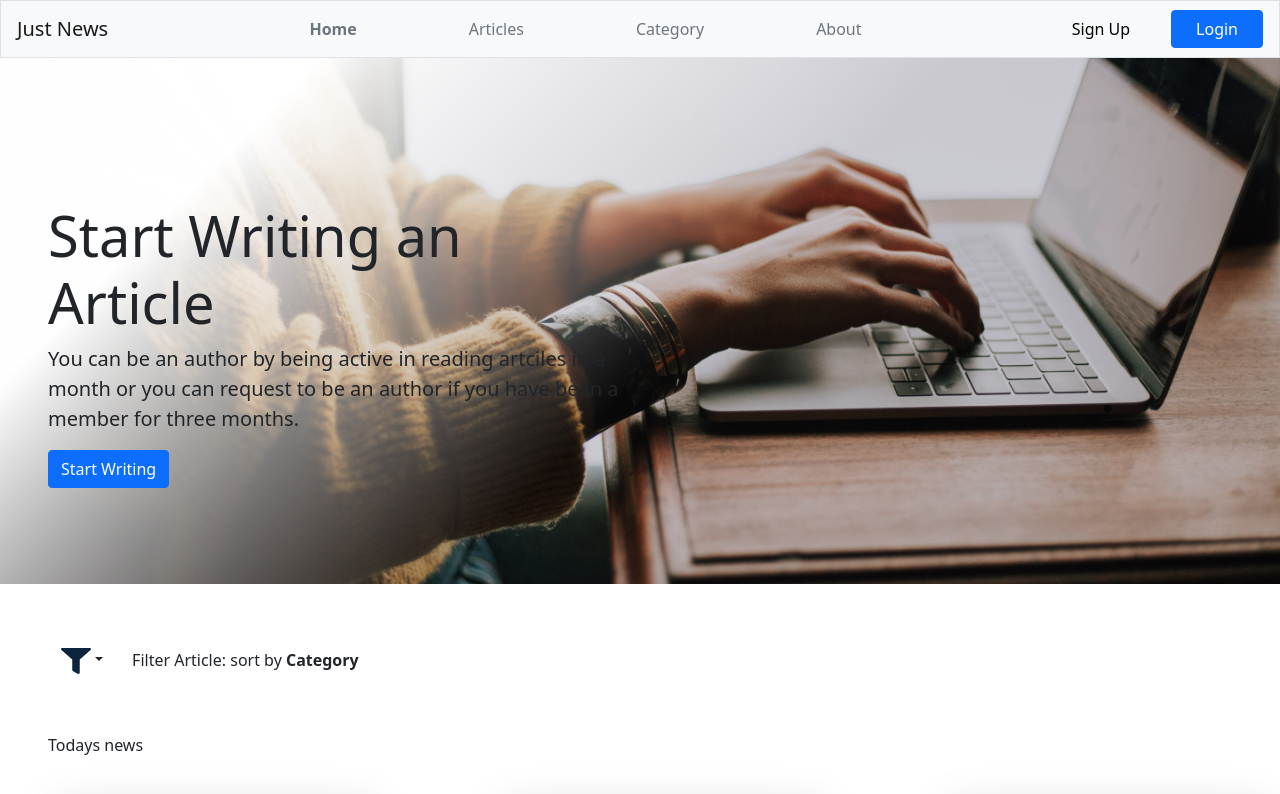
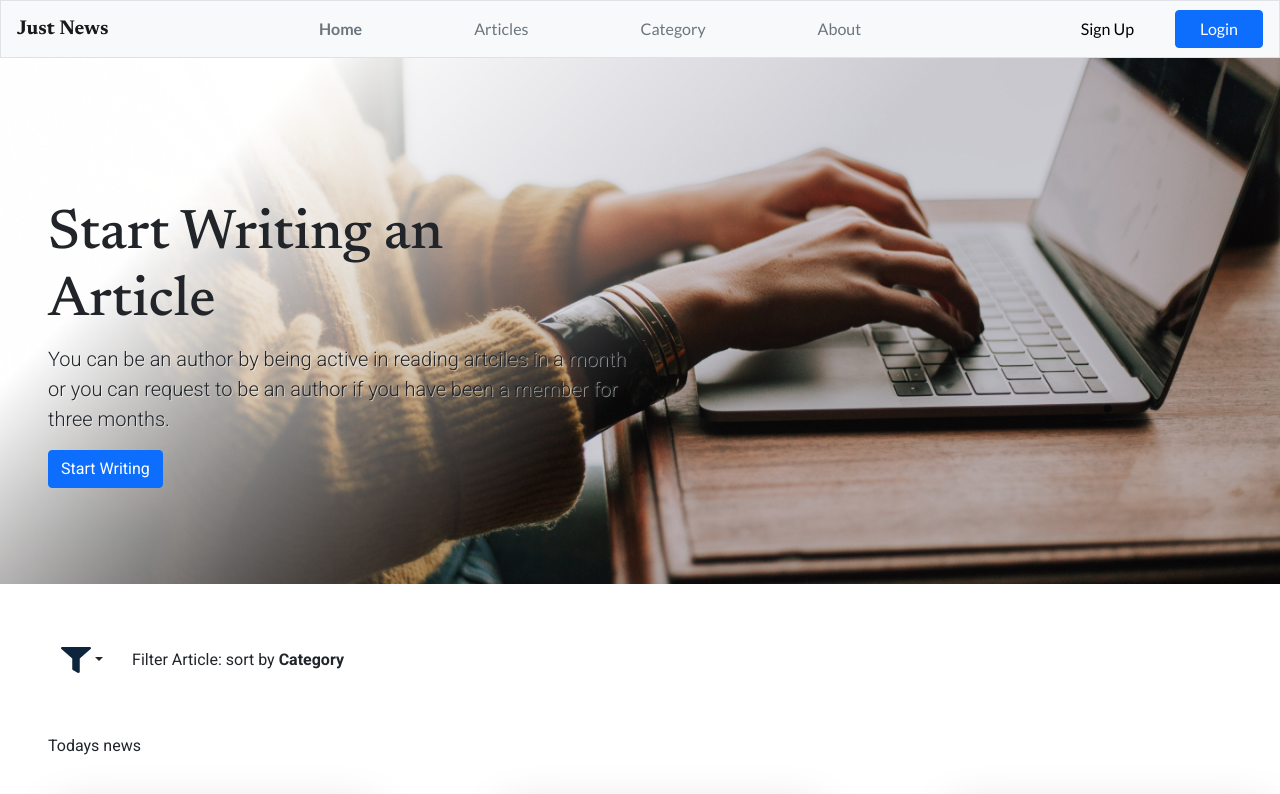
Before and after one commit to rpetzandrian/justnews-frontend, a Next.js app: page /articles in a window 1280 px wide. Shown: the top 794 px of the page. Built offline with nearby package versions, Linux system fonts and the light colour scheme; no server answers; grey boxes are pictures that could not be loaded.

Commit message:
new styling

```diff
--- a/components/Navigation/index.js
+++ b/components/Navigation/index.js
@@ -8,8 +8,8 @@ const Navigation = ({ changeKeyword, query }) => {
 
   return (
     <>
-      <Navbar bg="light" expand="lg" className='border border-bottom py-2'>
-        <Navbar.Brand href="/" className='ms-3 app-name'>Just News</Navbar.Brand>
+      <Navbar bg="light" expand="lg" className='border border-bottom py-2 ff-lato'>
+        <Navbar.Brand href="/" className='ms-3 ff-newsreader fw-700 display-1 app-name'>Just News</Navbar.Brand>
         <Navbar.Toggle aria-controls="basic-navbar-nav" className='me-3' />
         <Navbar.Collapse id="basic-navbar-nav">
           <Nav className="d-flex mx-auto">
@@ -34,10 +34,10 @@ const Navigation = ({ changeKeyword, query }) => {
             </div>
           ) : (
             <div>
-              <Button variant='light' className='px-4 me-3' onClick={() => { router.replace('/signup'); mutate(null) }}>
+              <Button variant='light' className='px-4 me-3 ff-lato' onClick={() => { router.replace('/signup'); mutate(null) }}>
                 Sign Up
               </Button>
-              <Button variant='primary' className='px-4 me-3' onClick={() => { router.replace('/login'); mutate(null) }}>
+              <Button variant='primary' className='px-4 me-3 ff-lato' onClick={() => { router.replace('/login'); mutate(null) }}>
                 Login
               </Button>
             </div>
--- a/pages/articles/index.js
+++ b/pages/articles/index.js
@@ -10,8 +10,8 @@ const Articles = () => {
 
       <section class="bg-light p-5 rounded-lg jumbotron-2">
         <div className='mt-5 py-5'>
-          <h1 class="display-4">Start Writing an <br></br>Article</h1>
-          <p class="lead w-50">You can be an author by being active in reading artciles in a month or you can request to be an author if you have been a member for three months.</p>
+          <h1 class="display-4 ff-newsreader">Start Writing an <br></br>Article</h1>
+          <p class="lead w-50 text-shadow">You can be an author by being active in reading artciles in a month or you can request to be an author if you have been a member for three months.</p>
           <Button class="btn btn-primary btn-lg" href="#" role="button">Start Writing</Button>
         </div>
       </section>
--- a/pages/search/index.js
+++ b/pages/search/index.js
@@ -55,9 +55,9 @@ const Search = ({ initialPosts }) => {
       <section className='px-5 mt-5'>
         <p className='fw-bold'>Search result for "{`${query?.search} `}"</p>
       </section>
-      <section className='px-5 mt-5 related-tags'>
+      <section className='px-5 mt-5 popular-tags'>
         <h6>Related Tags</h6>
-        <div className='d-flex mt-4 overflow-auto'>
+        <div className='d-flex mt-4 overflow-auto tags'>
           <div className='mx-3'>#jokowi</div>
           <div className='mx-3'>#jokowi</div>
           <div className='mx-3'>#jokowi</div>
--- a/styles/globals.css
+++ b/styles/globals.css
@@ -1,4 +1,41 @@
+@import url("https://fonts.googleapis.com/css2?family=Lato:wght@300;400;700;900&display=swap");
+@import url("https://fonts.googleapis.com/css2?family=Roboto:wght@300;400;700;900&display=swap");
+@import url("https://fonts.googleapis.com/css2?family=Newsreader:wght@500;600;700&display=swap");
+
+.ff-lato {
+  font-family: "Lato", sans-serif;
+}
+
+.ff-roboto {
+  font-family: "Roboto", sans-serif;
+}
+
+.ff-newsreader {
+  font-family: "Newsreader", serif;
+}
+
+.fw-400 {
+  font-weight: 400;
+}
+
+.fw-500 {
+  font-weight: 500;
+}
+
+.fw-600 {
+  font-weight: 600;
+}
+
+.fw-700 {
+  font-weight: 700;
+}
+
+.text-shadow {
+  text-shadow: 1px 1px rgba(255, 255, 255, 0.5);
+}
+
 body {
+  font-family: "Roboto", sans-serif;
   min-height: 100vh;
 }
 
@@ -61,7 +98,21 @@ body {
   overflow-x: auto;
   overflow-y: hidden;
   margin-top: 40px;
+  color: #376aed;
 }
+
+.tags::-webkit-scrollbar {
+  width: 1px;
+}
+
+/* .tags::-webkit-scrollbar-track {
+  background: #f1f1f1;
+}
+
+.tags::-webkit-scrollbar-thumb {
+  background: grey;
+  border-radius: 20px;
+} */
 
 .form-input {
   border-radius: 20px;
```
Also changed, not shown: pages/index.js (+5 -5 lines).
